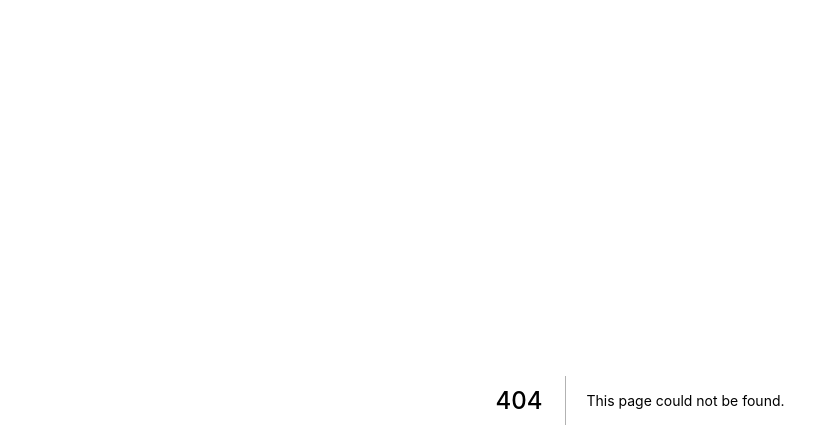
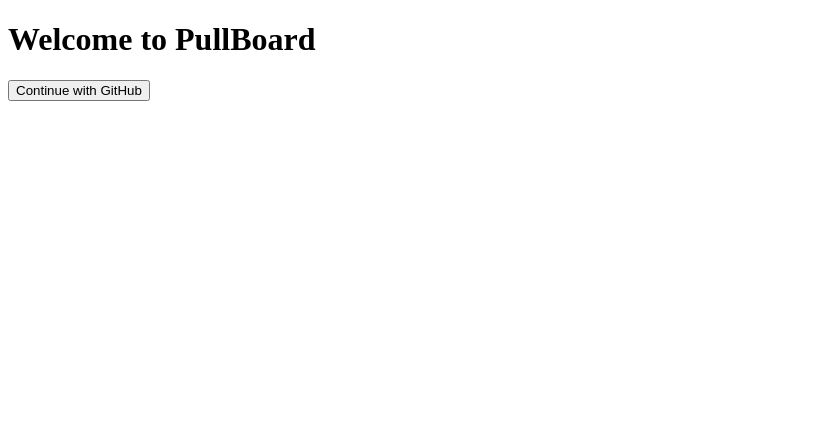
Before and after one commit to pullboard/pullboard, a Next.js app: page /login in a window 1280 px wide. Before the commit this address had no page. Shown: the top 448 px of the page, without its empty margins (0-839 px from the left). Built offline with nearby package versions, Linux system fonts and the light colour scheme.

Commit message:
Create login page

```diff
--- /dev/null
+++ b/lib/github.js
@@ -0,0 +1,13 @@
+import getConfig from 'next/config'
+import { stringify } from 'querystring'
+
+const { publicRuntimeConfig } = getConfig()
+
+export function getGithubAuthUrl() {
+  const queryString = stringify({
+    client_id: publicRuntimeConfig.githubClientId,
+    redirect_uri: publicRuntimeConfig.redirectUri,
+  })
+
+  return `https://github.com/login/oauth/authorize?${queryString}`
+}
--- /dev/null
+++ b/next.config.js
@@ -0,0 +1,6 @@
+module.exports = {
+  publicRuntimeConfig: {
+    githubClientId: '4a840730a7e2b1b153dd',
+    redirectUri: 'http://localhost:3000/callback',
+  },
+}
--- /dev/null
+++ b/pages/login.js
@@ -0,0 +1,17 @@
+import React, { Component } from 'react'
+import { getGithubAuthUrl } from '../lib/github'
+
+class LoginPage extends Component {
+  render() {
+    return (
+      <div>
+        <h1>Welcome to PullBoard</h1>
+        <button onClick={() => (window.location = getGithubAuthUrl())}>
+          Continue with GitHub
+        </button>
+      </div>
+    )
+  }
+}
+
+export default LoginPage
```
